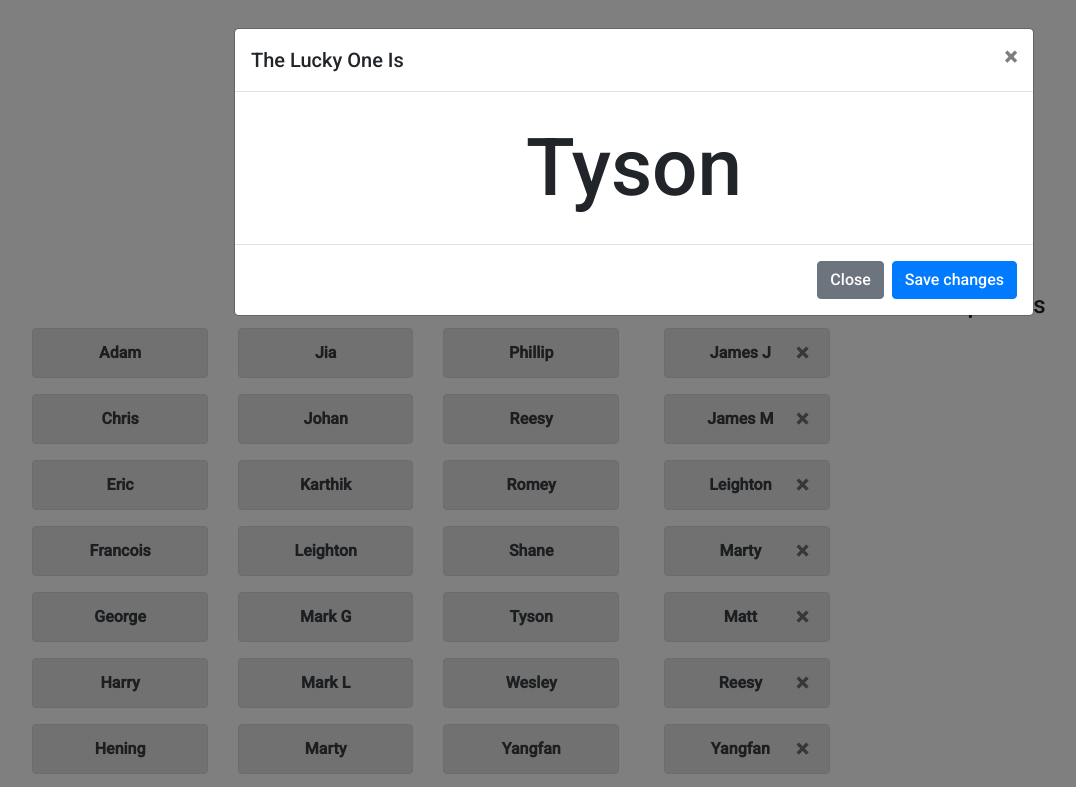
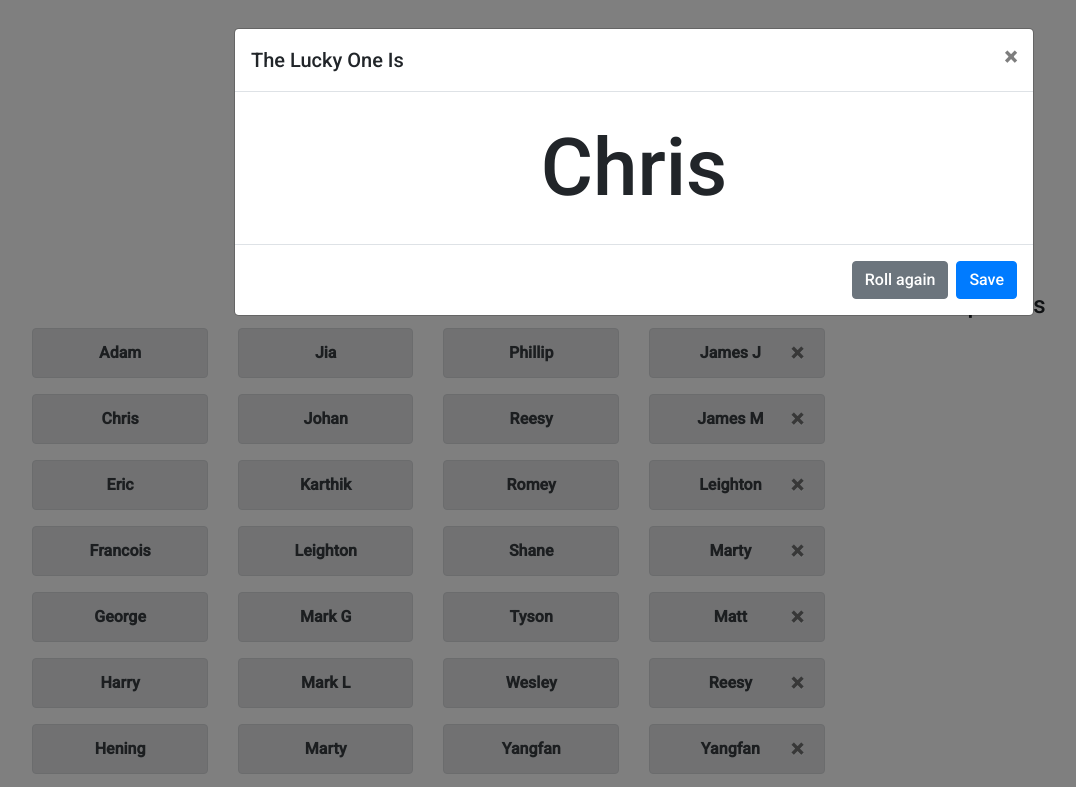
Before and after one commit to YangfanZhang/WhoIsLuckyOne, a plain HTML site: page index.html in a window 1280 px wide. Both pictures are taken after a click on the button "Generate next theme picker". Shown: the top 787 px of the page, without its empty margins (6-1082 px from the left). Drawn offline with nearby package versions, Linux system fonts and the light colour scheme.

Commit message:
Added features to 'roll again', 'delete past pickers' and 'save'.

```diff
--- a/index.html
+++ b/index.html
@@ -65,9 +65,11 @@
        </div>
       </div>
       <div class="col-sm-6 PastList">
+        <div class="row">
         <div class="col-md-4 PastList1"></div>
         <div class="col-md-4 PastList2"></div>
         <div class="col-md-4 PastList3"></div>
+      </div>
       </div>
     </div>
     <div class="row">
@@ -109,12 +111,11 @@
           <div class="modal-footer">
             <button
               type="button"
-              class="btn btn-secondary"
-              data-dismiss="modal"
+              class="btn btn-secondary rollAgain"
             >
-              Close
+              Roll again
             </button>
-            <button type="button" class="btn btn-primary">Save changes</button>
+            <button type="button" class="btn btn-primary saveBtn" data-dismiss="modal">Save</button>
           </div>
         </div>
       </div>
--- a/index.js
+++ b/index.js
@@ -1,24 +1,63 @@
-var AllMembers = ["Adam", "Chris", "Eric", "Francois", "George", "Harry", "Hening", "James J", "James M", "Jayne", "Jia", "Johan", "Karthik", "Leighton", "Mark G", "Mark L", "Marty", "Matt", "Mike", "Pat", "Phillip", "Reesy", "Romey", "Shane", "Tyson", "Wesley", "Yangfan", "Yoong"];
-AllMembers.sort();
-var RoundOne = [ "Marty", "Yoong", "Reesy", "James J", "Matt", "James M", "Leighton", "Yangfan"];
-RoundOne.sort();
-AppendItemsInAllMembers(AllMembers);
-AppendItemsInRoundOne(RoundOne);
+let allMembers = ["Adam", "Chris", "Eric", "Francois", "George", "Harry", "Hening", "James J", "James M", "Jayne", "Jia", "Johan", "Karthik", "Leighton", "Mark G", "Mark L", "Marty", "Matt", "Mike", "Pat", "Phillip", "Reesy", "Romey", "Shane", "Tyson", "Wesley", "Yangfan", "Yoong"];
+allMembers.sort();
+AppendItemsInAllMembers(allMembers);
 
-$('.modal-body').text(NextPicker());
+
+if(localStorage.getItem('roundOneLocal') == null){
+    roundOne = [ "Marty", "Yoong", "Reesy", "James J", "Matt", "James M", "Leighton", "Yangfan"];
+    localStorage.setItem("roundOneLocal", JSON.stringify(roundOne));
+}
+else
+{
+    roundOne =  JSON.parse(localStorage.getItem('roundOneLocal'));
+}
+roundOne.sort();
+AppendItemsInroundOne(roundOne);
+
+
+$("#generateBtn").on('click', function(e){
+    rollAgain(e);
+});
+
+$('.rollAgain').on('click', function(e){
+    rollAgain(e);
+});
+
+$('.saveBtn').on('click', function(e){
+    var textValue = $('.modal-body').text();
+    roundOne =  JSON.parse(localStorage.getItem('roundOneLocal'));
+    roundOne.push(textValue);
+    localStorage.setItem("roundOneLocal", JSON.stringify(roundOne));
+    var col = selectCol(roundOne.length-1);
+    $(".PastList" + col).append("<div class=\"alert alert-secondary \" role=\"alert\"><strong>" + textValue +
+    "<button type=\"button\" class=\"close closeAlertBtn\" data-dismiss=\"alert\" aria-label=\"Close\"><span aria-hidden=\"true\">&times;</span></button></strong></div>");
+})
+
+$('.closeAlertBtn').on('click', function(e){
+    var alert = e.currentTarget.parentNode;
+    var text = alert.textContent.replace('×', '');
+    roundOne =  JSON.parse(localStorage.getItem('roundOneLocal'));
+    roundOne.splice(roundOne.indexOf(text), 1);
+    localStorage.setItem("roundOneLocal", JSON.stringify(roundOne));
+})
+
+function rollAgain(event){
+    event.preventDefault();
+    $('.modal-body').text(NextPicker());
+}
 
 function AppendItemsInAllMembers(array) {
     for (let i = 0; i < array.length; i++) {
         var col = selectCol(i);
         $(".AllList" + col).append("<div class=\"alert alert-secondary \" role=\"alert\"><strong>"+ array[i] +"</strong></div>");
-    }
+        }
 }
 
-function AppendItemsInRoundOne(array){
+function AppendItemsInroundOne(array){
     for (let i = 0; i < array.length; i++) {
         var col = selectCol(i);
         $(".PastList" + col).append("<div class=\"alert alert-secondary \" role=\"alert\"><strong>" + array[i] +
-        "  <button type=\"button\" class=\"close\" data-dismiss=\"alert\" aria-label=\"Close\"><span aria-hidden=\"true\">&times;</span></button></strong></div>");
+        "<button type=\"button\" class=\"close closeAlertBtn\" data-dismiss=\"alert\" aria-label=\"Close\"><span aria-hidden=\"true\">&times;</span></button></strong></div>");
     }
 }
 
@@ -37,7 +76,7 @@ function selectCol(i) {
 }
 
 function NextPicker(){
-    var membersToChoose = $(AllMembers).not(RoundOne).get();
+    var membersToChoose = $(allMembers).not(roundOne).get();
     var randomNumber = Math.floor(Math.random()*membersToChoose.length);
     return membersToChoose[randomNumber];
 }
```
